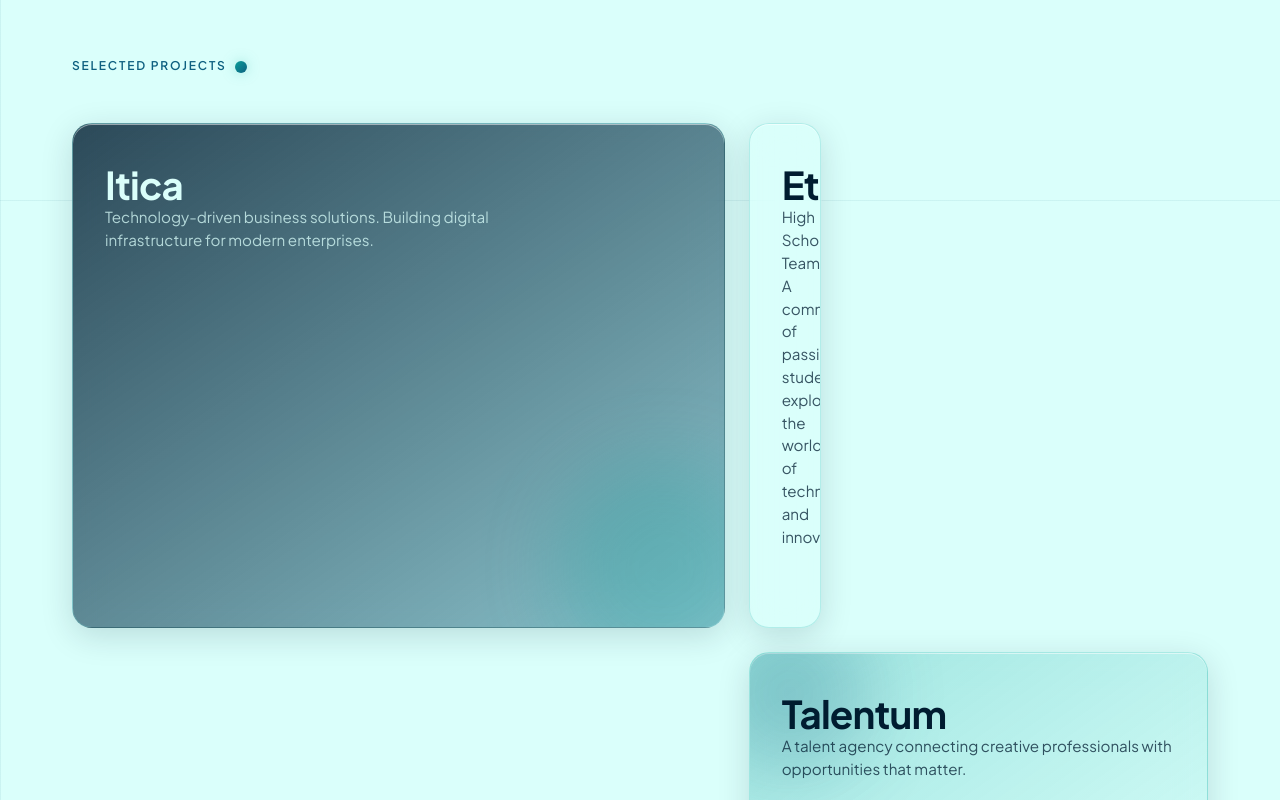
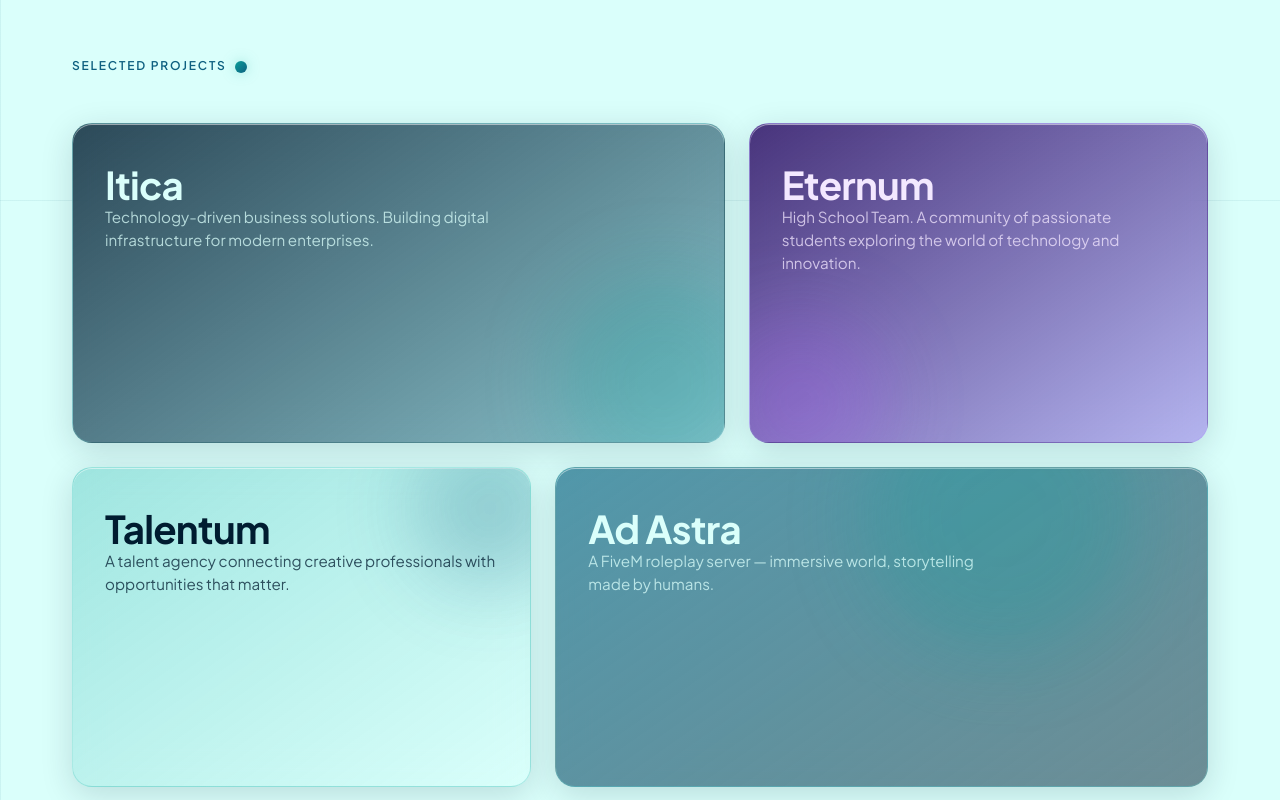
Before and after one commit to faku-org/personal-site, a React (Vite) app: page / in a window 1280 px wide. Shown: the part 600-1400 px from the top of the page. Built offline with nearby package versions, Linux system fonts and the light colour scheme.

Commit message:
fix: Update project card layout for better grid alignment and add Eternum project details

```diff
--- a/src/App.css
+++ b/src/App.css
@@ -127,9 +127,10 @@
   opacity: 0.4;
 }
 
-/* Card 1 — spans 7 cols */
+/* Card 1 — row 1, spans 7 cols */
 .project-card--itica {
   grid-column: 1 / 8;
+  grid-row: 1;
   background: linear-gradient(145deg, rgba(0, 28, 48, 0.8), rgba(23, 107, 135, 0.4));
   backdrop-filter: blur(var(--glass-blur));
   -webkit-backdrop-filter: blur(var(--glass-blur));
@@ -145,9 +146,29 @@
   right: -50px;
 }
 
-/* Card 2 — spans 5 cols */
+/* Card 2 — row 1, spans 5 cols */
+.project-card--eternum {
+  grid-column: 8 / 13;
+  grid-row: 1;
+  background: linear-gradient(145deg, rgba(46, 16, 101, 0.85), rgba(109, 40, 217, 0.35));
+  backdrop-filter: blur(var(--glass-blur));
+  -webkit-backdrop-filter: blur(var(--glass-blur));
+  border: 1px solid rgba(167, 139, 250, 0.25);
+  color: #f3e8ff;
+}
+
+.project-card--eternum::after {
+  width: 180px;
+  height: 180px;
+  background: #a855f7;
+  bottom: -50px;
+  left: -40px;
+}
+
+/* Card 3 — row 2, spans 5 cols */
 .project-card--talentum {
-  grid-column: 8 / 13;
+  grid-column: 1 / 6;
+  grid-row: 2;
   background: linear-gradient(145deg, rgba(100, 204, 197, 0.5), rgba(218, 255, 251, 0.3));
   backdrop-filter: blur(var(--glass-blur));
   -webkit-backdrop-filter: blur(var(--glass-blur));
@@ -165,16 +186,14 @@
   height: 160px;
   background: var(--primary);
   top: -40px;
-  left: -40px;
+  right: -40px;
 }
 
-/* Card 3 — spans full width */
+/* Card 4 — row 2, spans 7 cols */
 .project-card--adastra {
-  grid-column: 1 / 13;
+  grid-column: 6 / 13;
+  grid-row: 2;
   min-height: 240px;
-  flex-direction: row;
-  align-items: flex-end;
-  gap: 2rem;
   background: linear-gradient(145deg, rgba(23, 107, 135, 0.7), rgba(0, 28, 48, 0.5));
   backdrop-filter: blur(var(--glass-blur));
   -webkit-backdrop-filter: blur(var(--glass-blur));
@@ -409,14 +428,11 @@
   }
 
   .project-card--itica,
+  .project-card--eternum,
   .project-card--talentum,
   .project-card--adastra {
     grid-column: 1 / -1;
-  }
-
-  .project-card--adastra {
-    flex-direction: column;
-    align-items: flex-start;
+    grid-row: auto;
   }
 
   .project-card {
```
